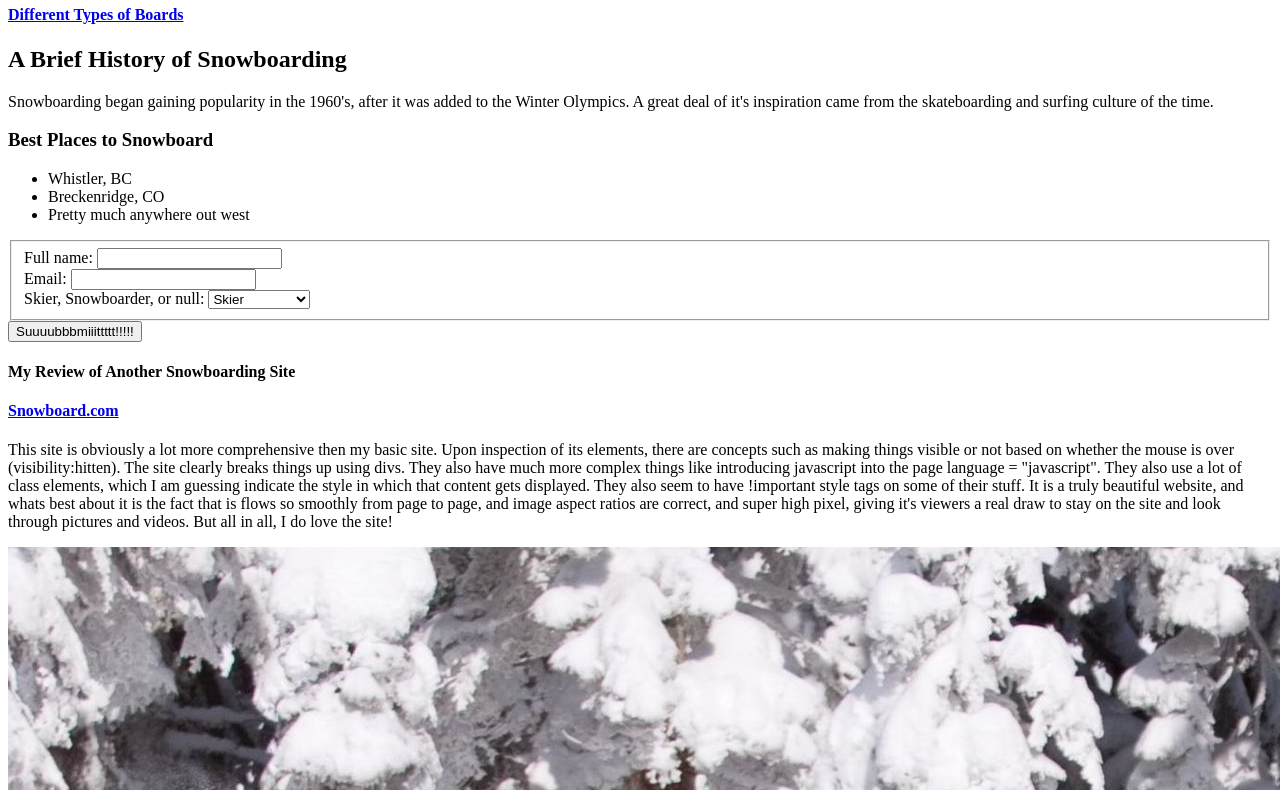
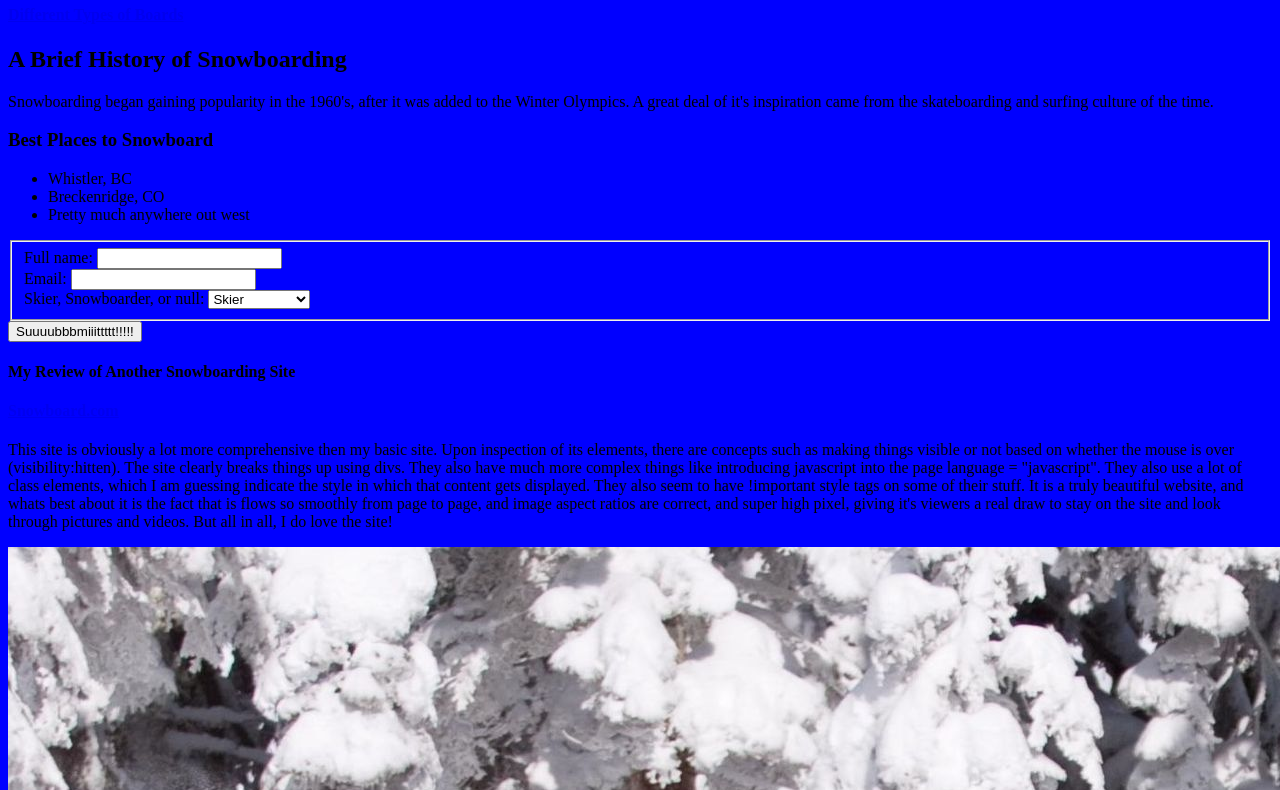
Before and after one commit to adamjweil/adamjweil.github.io, a plain HTML site: page index.html in a window 1280 px wide. Shown: the part 60-850 px from the top of the page. Drawn offline with Linux system fonts and the light colour scheme.

Commit message:
Adding style sheet and linking to it

```diff
--- a/index.html
+++ b/index.html
@@ -1,6 +1,7 @@
 <html>
 <head>
   <title>Home</title>
+  <link rel="stylesheet" href="styles.css" type="text/css">
 </head>
 <body>
 <center><h1>Snowboarding<h1></center>
--- /dev/null
+++ b/styles.css
@@ -0,0 +1,3 @@
+body {
+  background: blue;
+}
```
